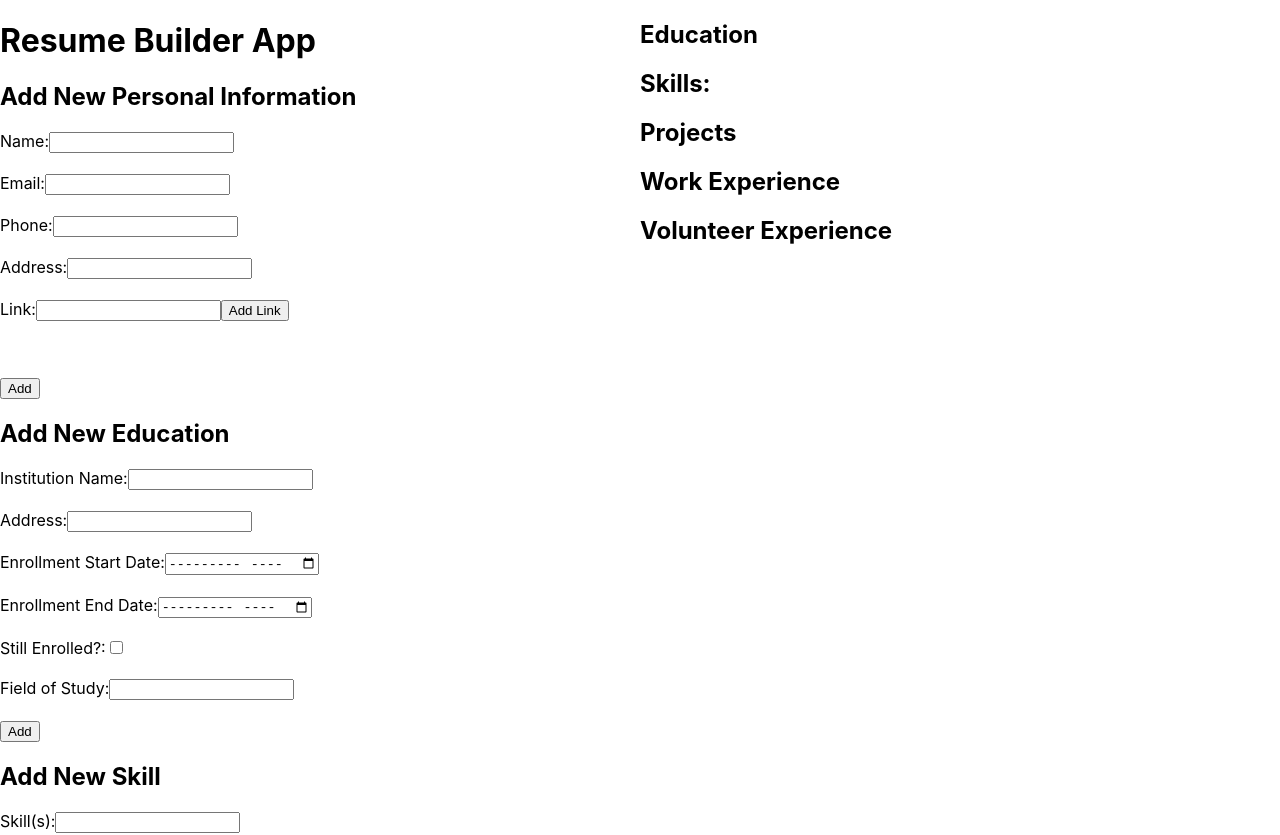
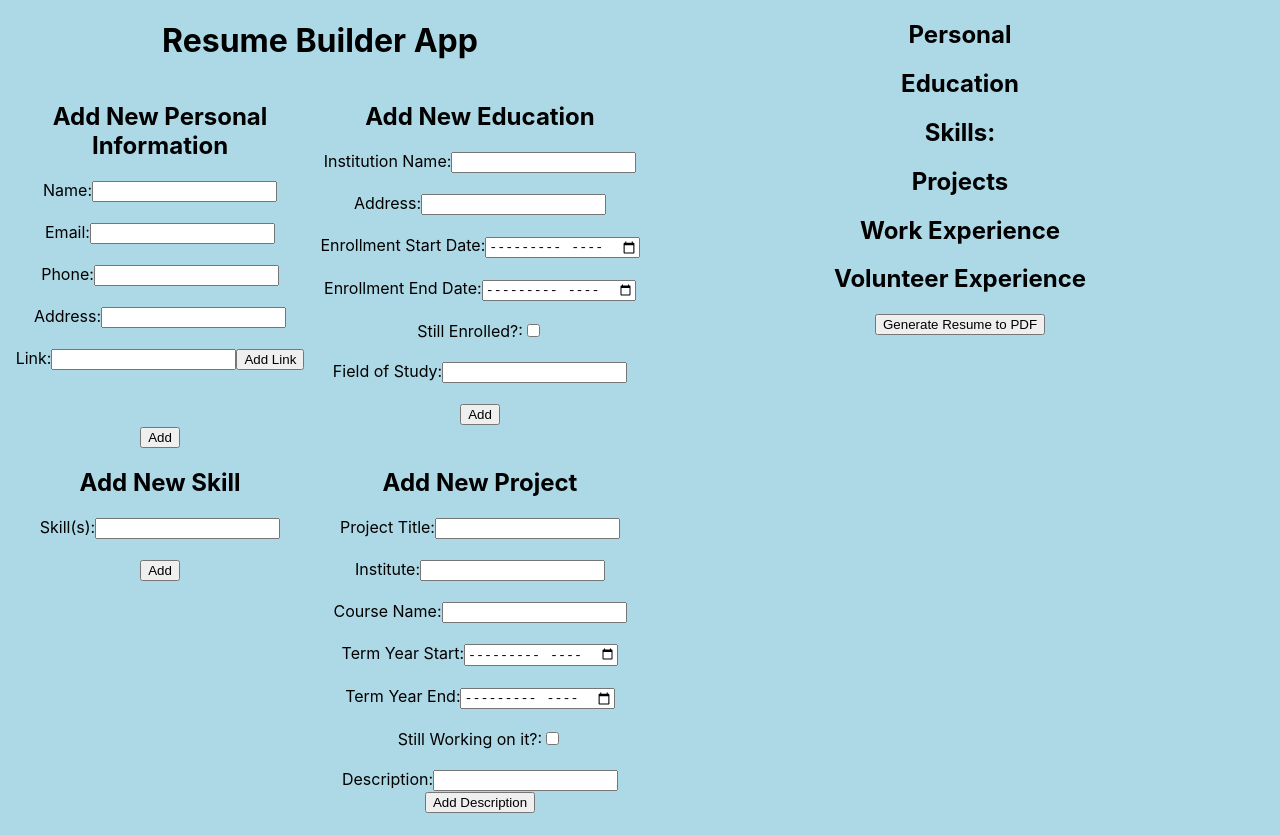
Before and after one commit to jayden-2ang/Resume-Builder-Application, a React (Create React App) app in the folder client/: page / in a window 1280 px wide. Shown: the top 835 px of the page. Built offline with nearby package versions, Linux system fonts and the light colour scheme.

Commit message:
Update CSS

```diff
--- a/client/src/App.css
+++ b/client/src/App.css
@@ -7,6 +7,10 @@
   pointer-events: none;
 }
 
+body{
+  background-color: lightblue;
+}
+
 .wrapper{
   display: grid;
   grid-template-columns: 1fr 1fr;
@@ -14,10 +18,22 @@
 
 .wrapper .wrapper1{
   grid-column: 1/2;
+  text-align: center;
+  display: grid;
+  grid-template-columns: 1fr 1fr;
+}
+
+.wrapper .wrapper1 h1{
+  grid-column: 1/3;
 }
 
 .wrapper .wrapper2{
   grid-column: 2/3;
+  text-align: center;
+}
+
+section div ul li{
+  list-style: none;
 }
 
 .delete-btn{
@@ -32,11 +48,22 @@
   }
 
   .header{
+    display: block;
     position: fixed;
     top: 0;
+    left: 0;
+    right: 0;
     text-align: center;
     border-bottom: 1px black solid;
     padding: 5px;
+  }
+
+  .header h2{
+    display: none;
+  }
+
+  body{
+    margin-top: 80px;
   }
 }
 
--- a/client/src/App.js
+++ b/client/src/App.js
@@ -89,8 +89,8 @@ function App(props) {
         <Volunteer addVolunteer={addVolunteer} />
       </div>
 
+      <div className='wrapper2'>
         <View
-        className='wrapper2'
           ref={resumeFormat}
           personal={personal}
           deletePersonal={deletePersonal}
@@ -108,6 +108,7 @@ function App(props) {
 
         <button onClick={printResume}>Generate Resume to PDF</button>
       </div>
+    </div>
   );
 }
 
--- a/client/src/components/personal.jsx
+++ b/client/src/components/personal.jsx
@@ -28,7 +28,7 @@ function Personal({ addPersonal }) {
   }
 
   function addLink() {
-    if (currLink.trim() != ''){
+    if (currLink.trim() !== ''){
       setLink([...link, currLink.trim()]);
       setCurrLink('');
     }
--- a/client/src/components/view.jsx
+++ b/client/src/components/view.jsx
@@ -5,10 +5,11 @@ const View = forwardRef(({ personal, education, skills, projects, work, voluntee
   deletePersonal, deleteEducation, deleteSkill, deleteProject, deleteWork, deleteVolunteer }, ref) => {
   return (
     <div ref={ref}>
-      <div className='header'>
+      <section className='header'>
+        <h2>Personal</h2>
         {personal.map((p, index) => (
           <div key={index}>
-            <h2>{p.name}</h2> <button className='delete-btn' onClick={() => deletePersonal && deletePersonal(index)}>Delete</button> <br />
+            <strong>{p.name}</strong><br /><button className='delete-btn' onClick={() => deletePersonal && deletePersonal(index)}>Delete</button> <br />
             {p.address} | {p.phone} | {p.email} <br />
             {p.link && p.link.length > 0 && (
               <ul>
@@ -19,7 +20,7 @@ const View = forwardRef(({ personal, education, skills, projects, work, voluntee
             )}
           </div>
         ))}
-      </div>
+      </section>
 
       <section>
         <h2>Education</h2>
--- a/client/src/components/volunteer.jsx
+++ b/client/src/components/volunteer.jsx
@@ -33,7 +33,7 @@ function Volunteer({ addVolunteer }) {
 	}
 
 	function addResp() {
-		if (currResp.trim() != ''){
+		if (currResp.trim() !== ''){
 		setResponsibilities([...responsibilities, currResp.trim()]);
 		setCurrResp('');
 		}
--- a/client/src/components/work.jsx
+++ b/client/src/components/work.jsx
@@ -33,7 +33,7 @@ function Work({ addWork }) {
   }
 
   function addResp() {
-		if (currResp.trim() != ''){
+		if (currResp.trim() !== ''){
 		setResponsibilities([...responsibilities, currResp.trim()]);
 		setCurrResp('');
 		}
```
Lines whose indentation alone changed are shown as unchanged.
